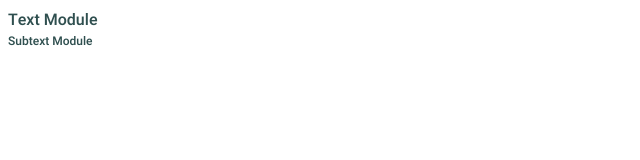
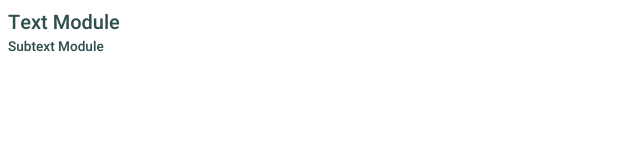
Before and after one commit to aclarke211/vue-tools, a Vue app: page /modules/general/text-module in a window 1280 px wide. Shown: the top 160 px of the page, without its empty margins (0-640 px from the left). Built offline with nearby package versions, Linux system fonts and the light colour scheme.

Commit message:
Text Module default styling.

```diff
--- a/src/components/modules/TextModule.vue
+++ b/src/components/modules/TextModule.vue
@@ -25,7 +25,7 @@ export default {
   computed: {
     initialTextStyles() {
       return {
-        'font-size': '1rem',
+        'font-size': '1.25rem',
         margin: 0,
         padding: 0,
       };
@@ -33,7 +33,7 @@ export default {
 
     initialSubtextStyles() {
       return {
-        'font-size': '.75rem',
+        'font-size': '.85rem',
         margin: 0,
         padding: 0,
       };
```
